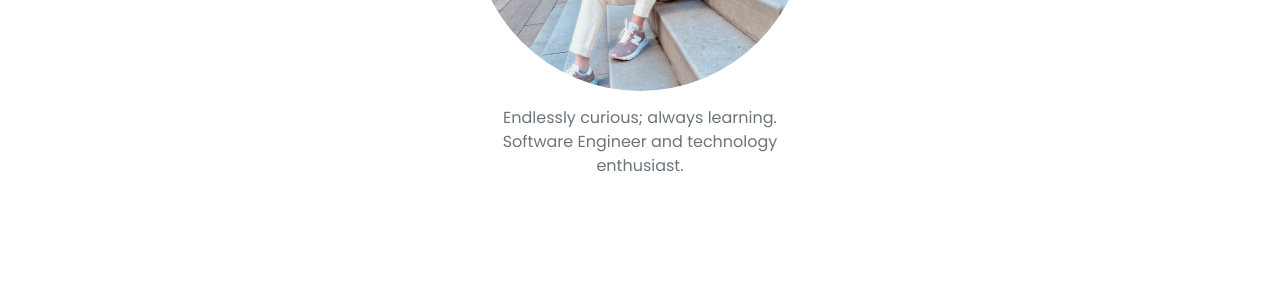
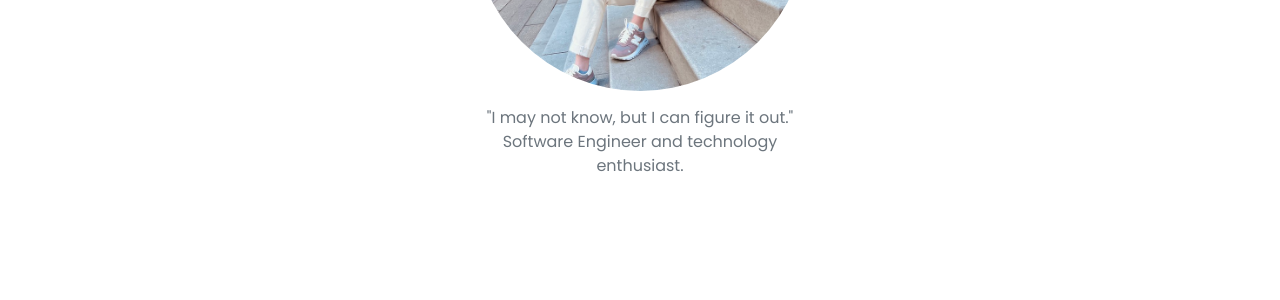
Before and after one commit to subich/subich.github.io, a Jekyll site: the page built from pages/index.html, in a window 1280 px wide. Shown: the part 405-705 px from the top of the page. Built offline with Jekyll 4.4.1, drawn with Linux system fonts in a browser that asks for light colours.

Commit message:
update description

```diff
--- a/_config.yml
+++ b/_config.yml
@@ -1,7 +1,7 @@
 ### Site Settings ###
 title: Stefan Subich
 description: >-
-  Endlessly curious; always learning.
+  "I may not know, but I can figure it out."
   Software Engineer and technology enthusiast.
 baseurl: ""
 repository: subich/subich.github.io
```
